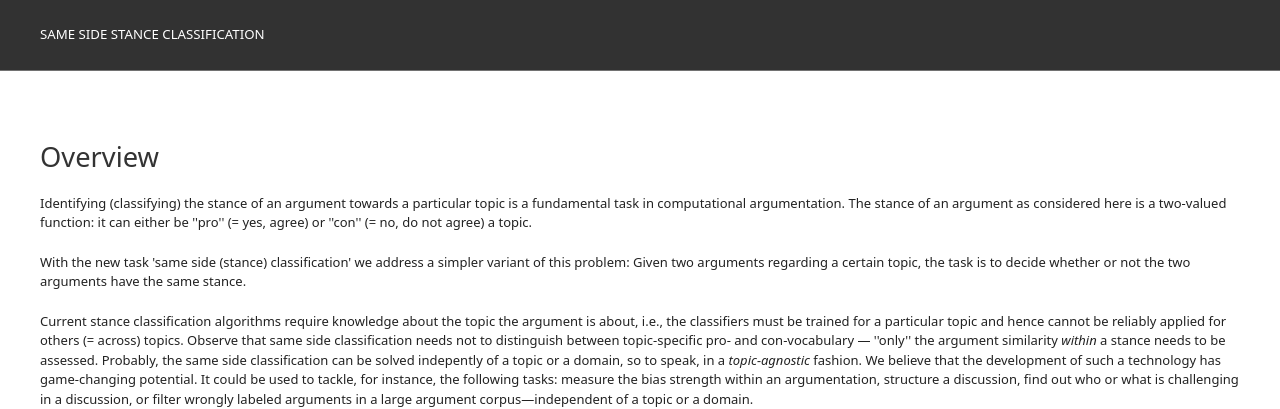
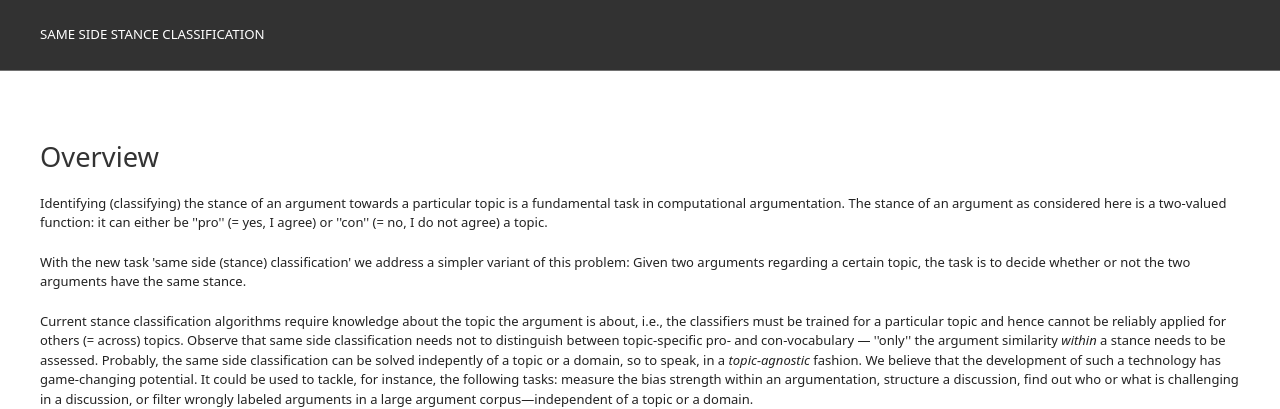
Before and after one commit to shahbazsyed/sameside-webis-de.github.io, a Jekyll site: the page built from index.html, in a window 1280 px wide and 900 px high. Shown: the top 409 px of the window. Built offline with Jekyll 4.4.1, drawn with Linux system fonts in a browser that asks for light colours.

```diff
--- a/index.html
+++ b/index.html
@@ -9,7 +9,7 @@ description: Same Side Stance Classification
     <div class="uk-container">
         <h1>Overview</h1>
 <p>
-Identifying (classifying) the stance of an argument towards a particular topic is a fundamental task in computational argumentation. The stance of an argument as considered here is a two-valued function: it can either be ''pro'' (=&nbsp;yes, agree) or ''con'' (=&nbsp;no, do not agree)  a topic.
+Identifying (classifying) the stance of an argument towards a particular topic is a fundamental task in computational argumentation. The stance of an argument as considered here is a two-valued function: it can either be ''pro'' (=&nbsp;yes, I agree) or ''con'' (=&nbsp;no, I do not agree) a topic.
 </p>
 <p>
 With the new task 'same side (stance) classification' we address a simpler variant of this problem: Given two arguments regarding a certain topic, the task is to decide whether or not the two arguments have the same stance.
```
